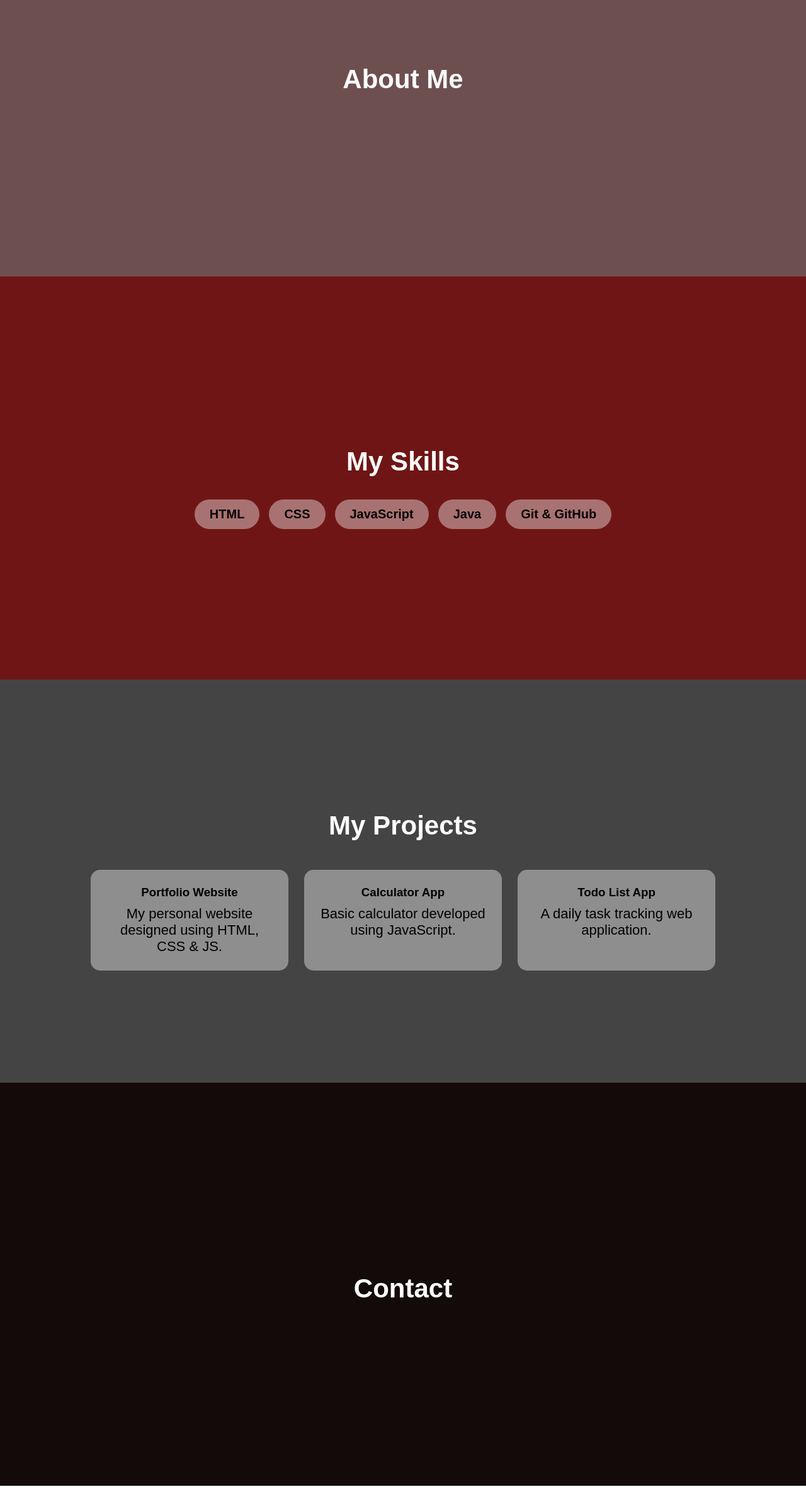
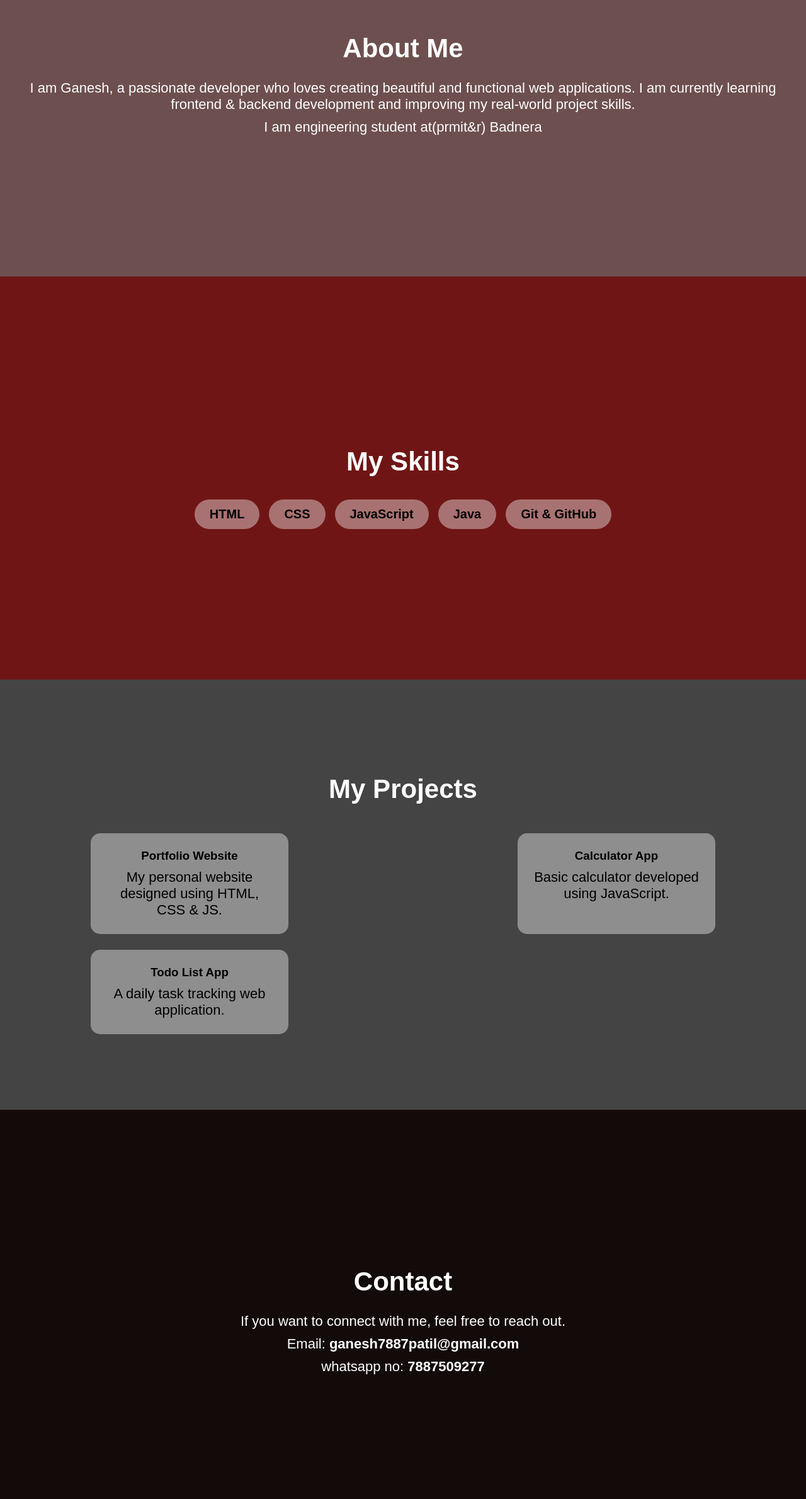
Before and after one commit to Ganesh-D-patil/portfolio-website-v1, a plain HTML site: page index.html in a window 1280 px wide. Shown: the part 841-3221 px from the top of the page at 63% size. Before the commit the page ends 3200 px from the top, so only its background shows below. Drawn offline with nearby package versions, Linux system fonts and the light colour scheme.

Commit message:
Update index.html

```diff
--- a/index.html
+++ b/index.html
@@ -32,13 +32,23 @@
 
         <img src="profile.jpg" alt="Profile Photo" class="profile-img">
     </div>
+    <div class="fade"></div>
+
 </section>
 
 
 
 <section id="about" class="section">
     <h2>About Me</h2>
+    <p>
+        I am Ganesh, a passionate developer who loves creating beautiful and functional web applications.
+        I am currently learning frontend & backend development and improving my real-world project skills.
+    </p>
+    <p>I am engineering student at(prmit&r) Badnera</p>
+    <div class="fade"></div>
+
 </section>
+
 
 <section id="skills" class="section">
     <h2>My Skills</h2>
@@ -50,6 +60,8 @@
         <span class="skill-badge">Java</span>
         <span class="skill-badge">Git & GitHub</span>
     </div>
+    <div class="fade"></div>
+
 </section>
 
 
@@ -61,6 +73,8 @@
             <h3>Portfolio Website</h3>
             <p>My personal website designed using HTML, CSS & JS.</p>
         </div>
+        <div class="fade"></div>
+
 
         <div class="project-card">
             <h3>Calculator App</h3>
@@ -72,12 +86,24 @@
             <p>A daily task tracking web application.</p>
         </div>
     </div>
+    <div class="fade"></div>
+
 </section>
 
 
 <section id="contact" class="section">
     <h2>Contact</h2>
+    <p>If you want to connect with me, feel free to reach out.</p>
+
+    <div class="contact-info">
+        <p>Email: <b>ganesh7887patil@gmail.com</b></p>
+        <p>whatsapp no: <b>7887509277</b></p>
+    </div>
+    <div class="fade"></div>
+
 </section>
+
+
 
 <script src="script.js"></script>
 </body>
```
